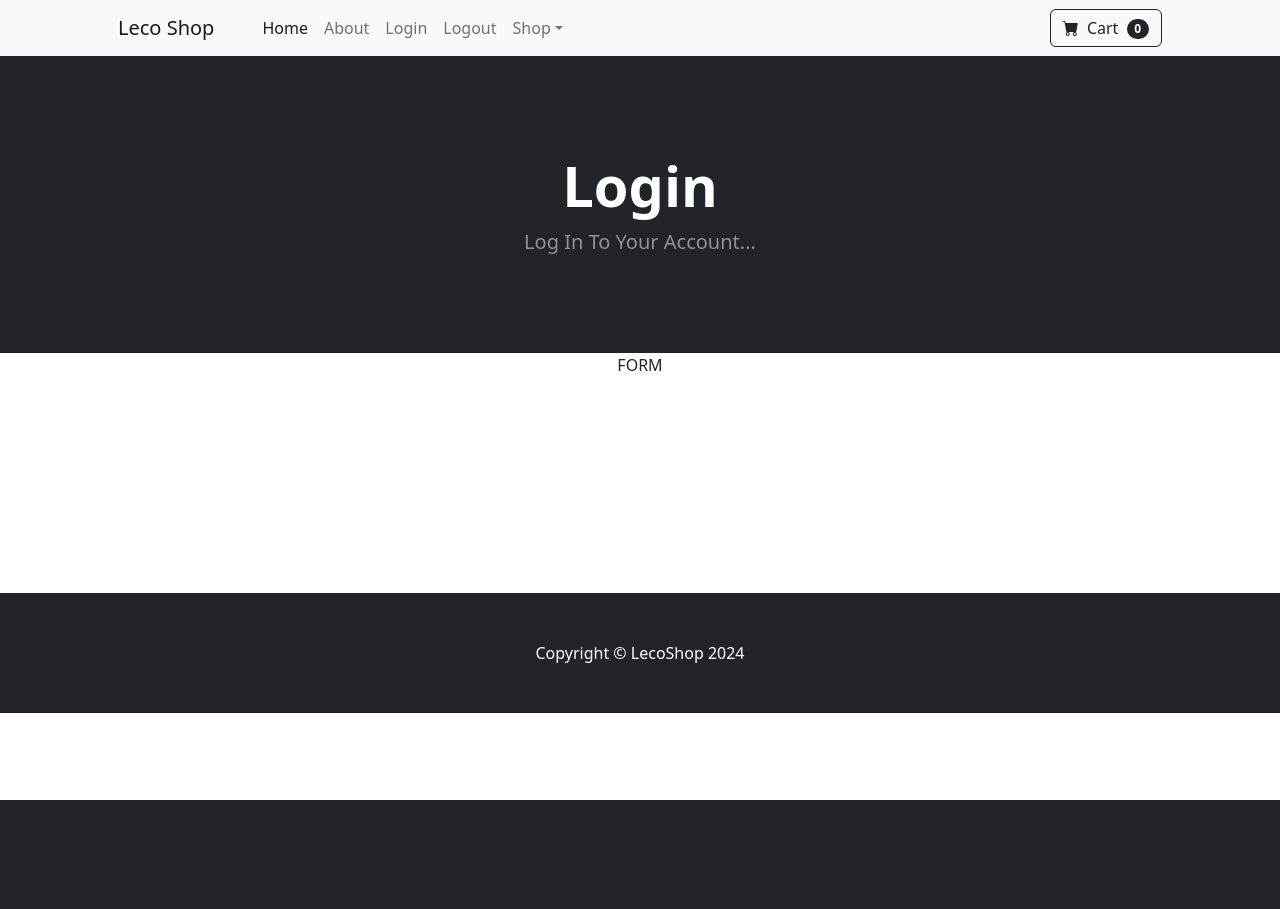
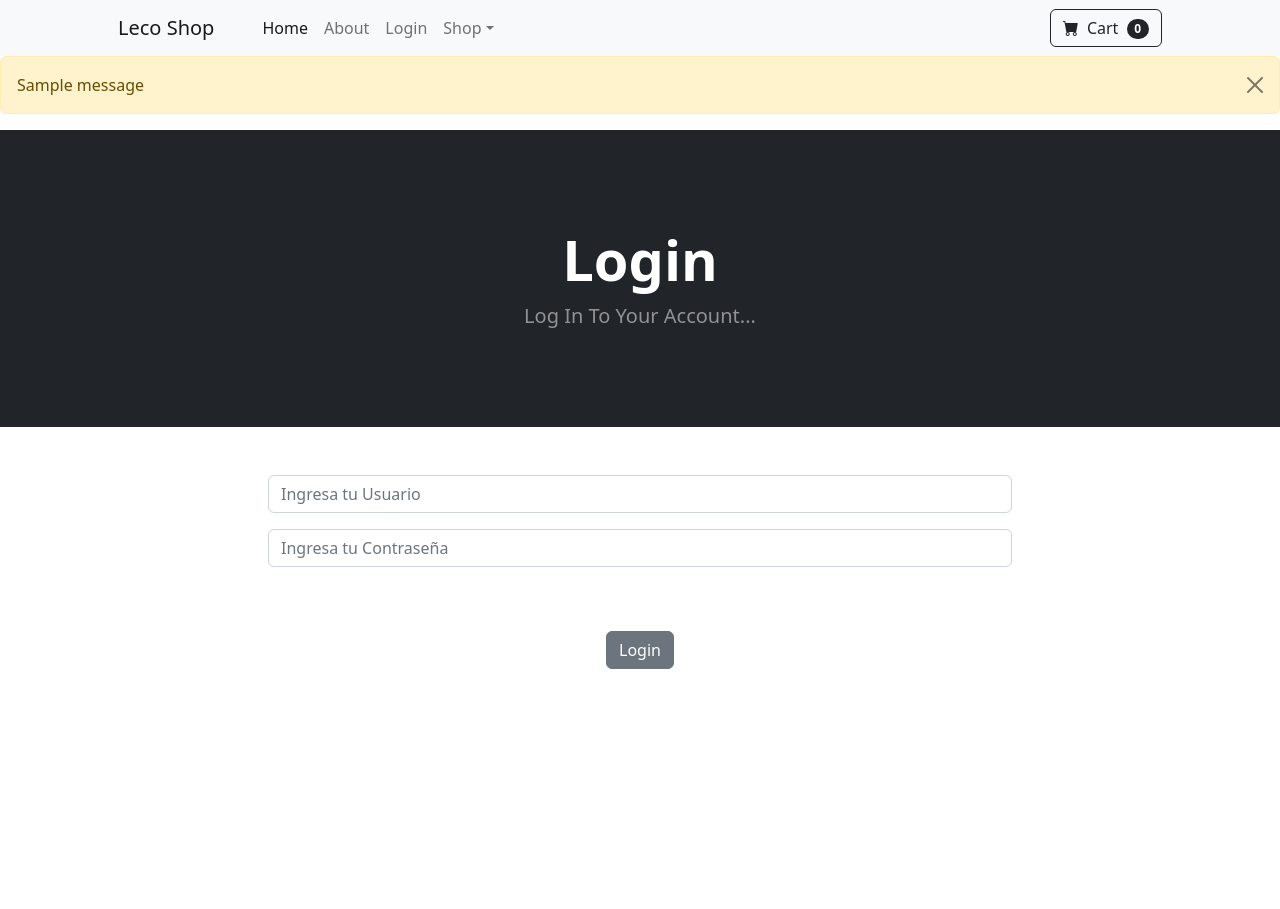
Before and after one commit to cccBurns/ecommerce_django, a Django app: page /login/ in a window 1280 px wide. Shown: the top 909 px of the page. Before the commit the page ends 800 px from the top, so only its background shows below. Run offline with Django 5.2, Linux system fonts and the light colour scheme; tables that the repository leaves empty hold one stand-in row (values such as "Sample post"); one stand-in notice (Sample message) is shown; some libraries are stand-ins or nearby versions.

Commit message:
miercoles 15 16hs

```diff
--- a/inicio/templates/base.html
+++ b/inicio/templates/base.html
@@ -17,6 +17,14 @@
     </head>
     <body>
         {% include 'navbar.html' %}
+        {% if messages %}
+            {% for message in messages %}
+            <div class="alert alert-warning alert-dismissible fade show" role="alert">
+                {{ message }}
+                <button type="button" class="btn-close" data-bs-dismiss="alert" aria-label="Close"></button>
+            </div>
+            {% endfor %}
+        {% endif %}
 
         {% block content %}
         {% endblock %}
--- a/inicio/templates/login.html
+++ b/inicio/templates/login.html
@@ -15,7 +15,24 @@
     <div class="row">
         <center>
             <div class="col-8">
-                FORM
+
+                <br><br>
+                <form method="POST" action="{% url 'login' %}">
+                    {% csrf_token %}
+                    <div class="mb-3">
+
+                      <input type="text" class="form-control" name="username" placeholder="Ingresa tu Usuario">
+
+                    </div>
+                    <div class="mb-3">
+
+                      <input type="password" class="form-control" name="password" placeholder="Ingresa tu Contraseña">
+                    </div>
+                    <br><br>
+                    <button type="submit" class="btn btn-secondary">Login</button>
+                  </form>
+                <br><br>
+                <br><br>
                 <br><br>
                 <br><br>
                 <br><br>
--- a/inicio/templates/logout.html
+++ b/inicio/templates/logout.html
@@ -0,0 +1 @@
+<h1>logout</h1>
--- a/inicio/templates/navbar.html
+++ b/inicio/templates/navbar.html
@@ -7,8 +7,13 @@
                     <ul class="navbar-nav me-auto mb-2 mb-lg-0 ms-lg-4">
                         <li class="nav-item"><a class="nav-link active" aria-current="page" href="{% url 'home' %}">Home</a></li>
                         <li class="nav-item"><a class="nav-link" href="{% url 'about' %}">About</a></li>
+
+                    {% if user.is_autenticated %}
+                        <li class="nav-item"><a class="nav-link" href="{% url 'logout' %}">Logout</a></li>
+                    {% else %}
                         <li class="nav-item"><a class="nav-link" href="{% url 'login' %}">Login</a></li>
-                        <li class="nav-item"><a class="nav-link" href="{% url 'logout' %}">Logout</a></li>
+                    {% endif %}
+
                         <li class="nav-item dropdown">
                             <a class="nav-link dropdown-toggle" id="navbarDropdown" href="#" role="button" data-bs-toggle="dropdown" aria-expanded="false">Shop</a>
                             <ul class="dropdown-menu" aria-labelledby="navbarDropdown">
--- a/inicio/views.py
+++ b/inicio/views.py
@@ -1,4 +1,4 @@
-from django.shortcuts import render
+from django.shortcuts import render, redirect
 from .models import Product
 from django.contrib.auth import authenticate, login, logout
 from django.contrib import messages
@@ -11,7 +11,21 @@ def about(request):
     return render(request, 'about.html', {})
 
 def login_user(request):
-    return render(request, 'login.html', {})
+    if request.method == "POST":
+        username = request.POST['username']
+        password = request.POST['password']
+        user = authenticate(request, username=username, password=password)
+        if user is not None:
+            login(request, user)
+            messages.success(request, ("Usuario y Contraseña Correcta"))
+            return redirect('home')
+        else:
+            messages.success(request, ("Contraseña Incorrecta"))
+            return redirect('login')
+    else:
+        return render(request, 'login.html', {})
 
 def logout_user(request):
-    return render(request, 'logout.html', {})
+    logout(request)
+    messages.success(request, ("Su cuenta se encuentra cerrada."))
+    return redirect('home')
```
